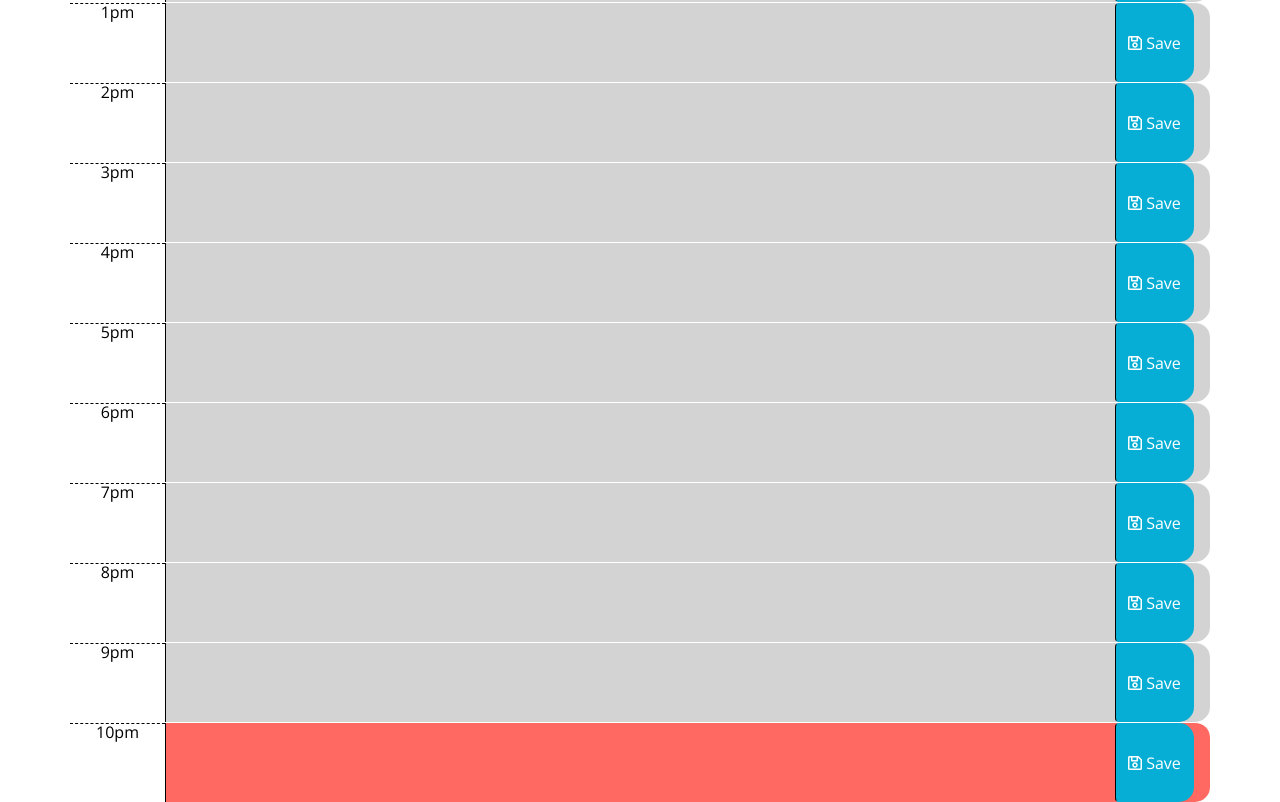
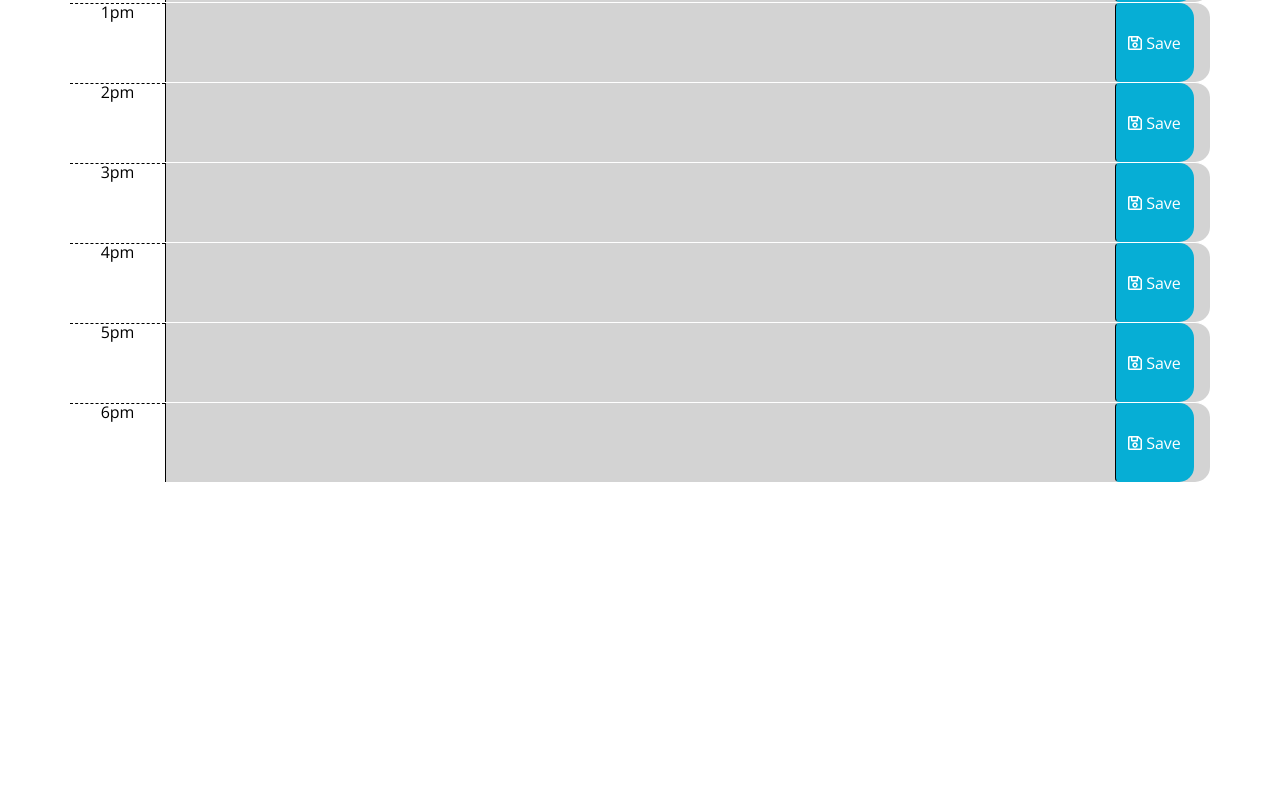
Before and after one commit to AbriCS/Moments, a plain HTML site: page index.html in a window 1280 px wide. Shown: the part 654-1456 px from the top of the page. After the commit the page ends 1136 px from the top, so only its background shows below. Drawn offline with nearby package versions, Linux system fonts and the light colour scheme.

Commit message:
Remove after office hours
Remove 19.00-22.00

```diff
--- a/index.html
+++ b/index.html
@@ -95,30 +95,7 @@
        </div>
 
 
-       <div id="19-hour" class="row time-block">
-        <div class="col-md-1 hour">7pm</div>
-        <textarea id="userIput" class="col-md-10 description"></textarea>
-        <button class="btn saveBtn"><i class="far fa-save"></i> Save</button>
-       </div>
 
-       <div id="20-hour" class="row time-block">
-        <div class="col-md-1 hour">8pm</div>
-        <textarea id="userIput" class="col-md-10 description"></textarea>
-        <button class="btn saveBtn"><i class="far fa-save"></i> Save</button>
-       </div>
-
-
-       <div id="21-hour" class="row time-block">
-        <div class="col-md-1 hour">9pm</div>
-        <textarea id="userIput" class="col-md-10 description"></textarea>
-        <button class="btn saveBtn"><i class="far fa-save"></i> Save</button>
-       </div>
-
-       <div id="22-hour" class="row time-block">
-        <div class="col-md-1 hour">10pm</div>
-        <textarea id="userIput" class="col-md-10 description"></textarea>
-        <button class="btn saveBtn"><i class="far fa-save"></i> Save</button>
-       </div>
     </div>
 
 
```
